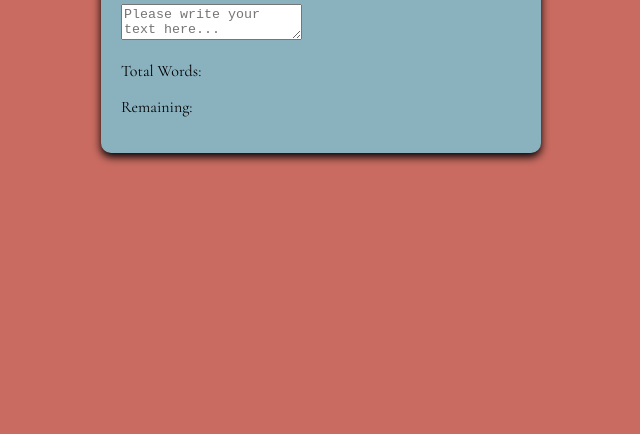
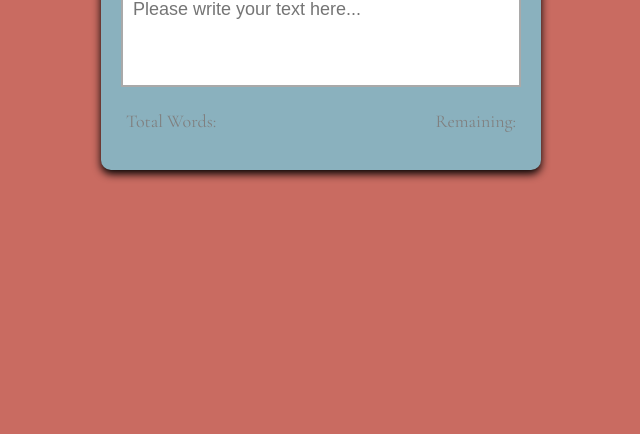
Before and after one commit to SuperGandhi/CounterWords, a plain HTML site: page index.html in a window 1280 px wide. Shown: the part 366-800 px from the top of the page, without its empty margins (319-959 px from the left). Drawn offline with nearby package versions, Linux system fonts and the light colour scheme.

Commit message:
Complete

```diff
--- a/index.html
+++ b/index.html
@@ -1,24 +1,32 @@
 <!DOCTYPE html>
 <html lang="en">
   <head>
-    <meta charset="UTF-8">
-    <meta http-equiv="X-UA-Compatible" content="IE=edge">
-    <meta name="viewport" content="width=device-width, initial-scale=1.0">
-    <link rel="stylesheet" href="index.css">
+    <meta charset="UTF-8" />
+    <meta http-equiv="X-UA-Compatible" content="IE=edge" />
+    <meta name="viewport" content="width=device-width, initial-scale=1.0" />
     <title>Counter Words</title>
+    <link rel="stylesheet" href="index.css" />
   </head>
   <body>
     <div class="container">
       <h2>Counter Words</h2>
-        <textarea name="textarea" id="text" placeholder="Please write your text here..." maxlength="50"></textarea>
-        <p>Total Words:  <span class="total-counter"
-            id ="total-counter"></span>
+      <textarea
+        id="textarea"
+        class="textarea"
+        placeholder="Please write your text here..."
+        maxlength="50"
+      ></textarea>
+      <div class="counter-container">
+        <p>
+          Total Words:
+          <span class="total-counter" id="total-counter"></span>
         </p>
         <p>
           Remaining:
           <span class="remaining-counter" id="remaining-counter"></span>
         </p>
       </div>
+    </div>
+    <script src="index.js"></script>
   </body>
-<script src="index.js"></script>
 </html>
```
Lines whose indentation alone changed are shown as unchanged.
